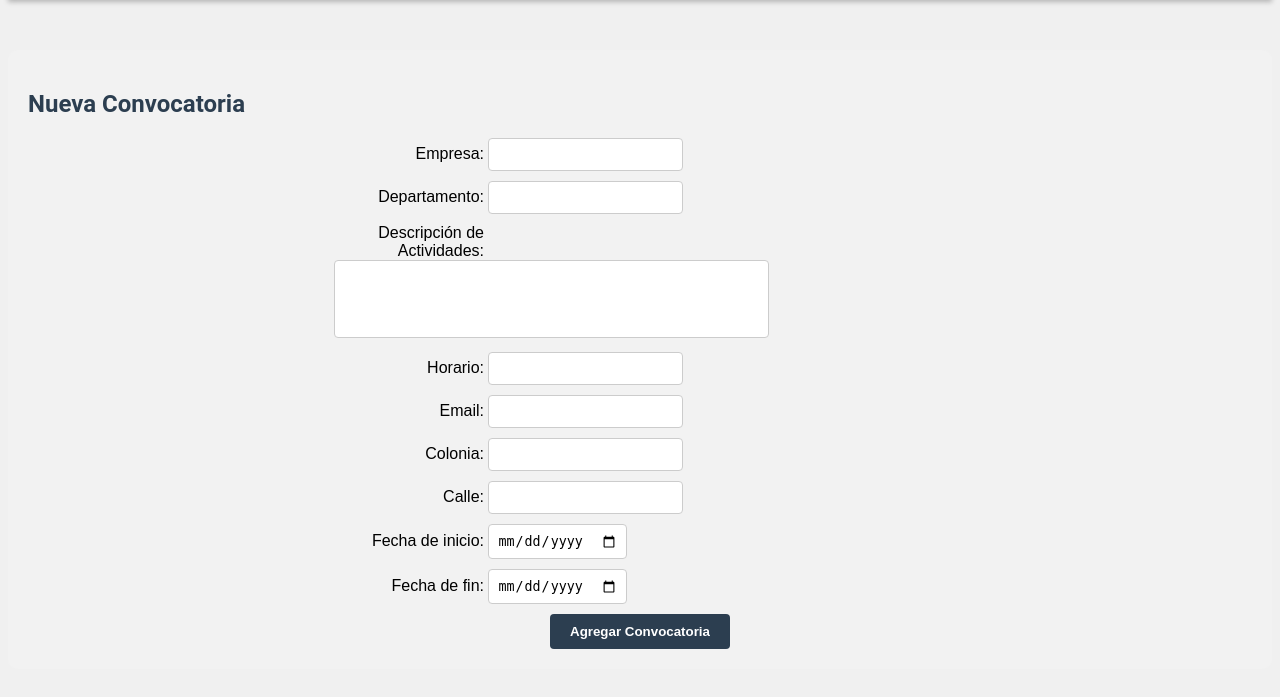
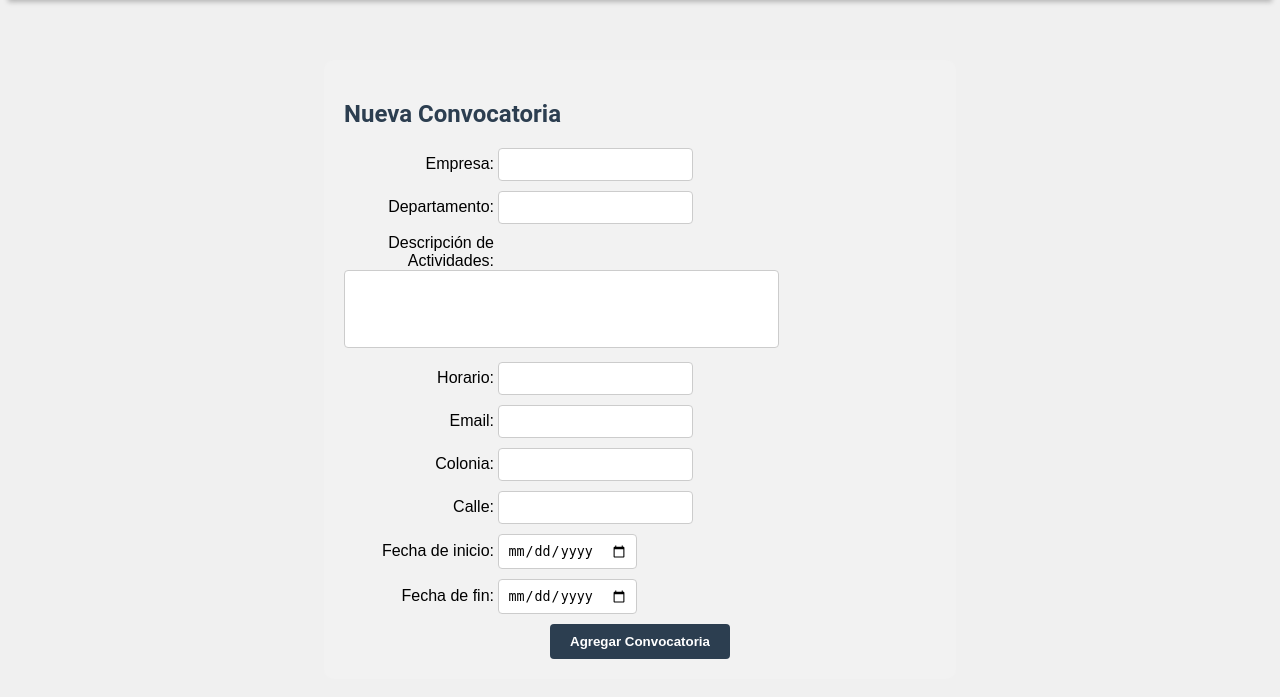
Before and after one commit to AngelDavidLA03/ProyectoFinal, a PHP site: page /convocatoria.php in a window 1280 px wide. Shown: the part 117-814 px from the top of the page. Before the commit the page ends 766 px from the top, so only its background shows below. Run offline with PHP 8.4, Linux system fonts and the light colour scheme.

Commit message:
Update convocatoria.php

```diff
--- a/convocatoria.php
+++ b/convocatoria.php
@@ -4,10 +4,10 @@
 	<title>Nueva Convocatoria</title>
 	<link rel="stylesheet" type="text/css" href="estiloconvocatoria.css">
 	<style>
-		form {
-			margin: 0 auto;
+		.center {
+			margin: auto;
 			width: 50%;
-			text-align: left;
+			padding: 10px;
 		}
 	</style>
 </head>
@@ -29,8 +29,10 @@
 		</div>
 	</header>
 
+	<div class="center">
 		<section>
 			<h2>Nueva Convocatoria</h2>
+
 			<form action="agregar_convocatoria.php" method="post">
 				<label for="empresa">Empresa:</label>
 				<input type="text" id="empresa" name="empresa"><br>
@@ -62,5 +64,7 @@
 				<input type="submit" value="Agregar Convocatoria" class="btn">
 			</form>
 		</section>
+	</div>
+
 </body>
 </html>
```
Lines whose indentation alone changed are shown as unchanged.
